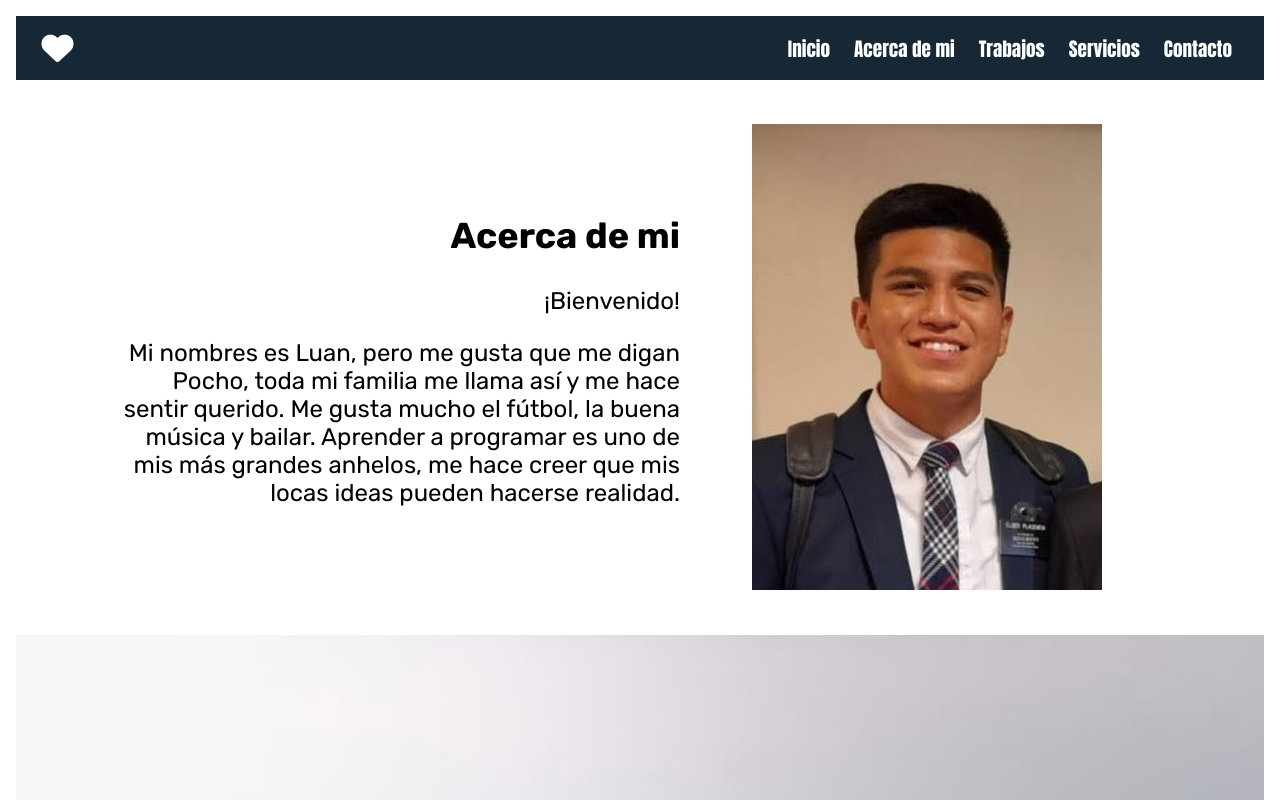
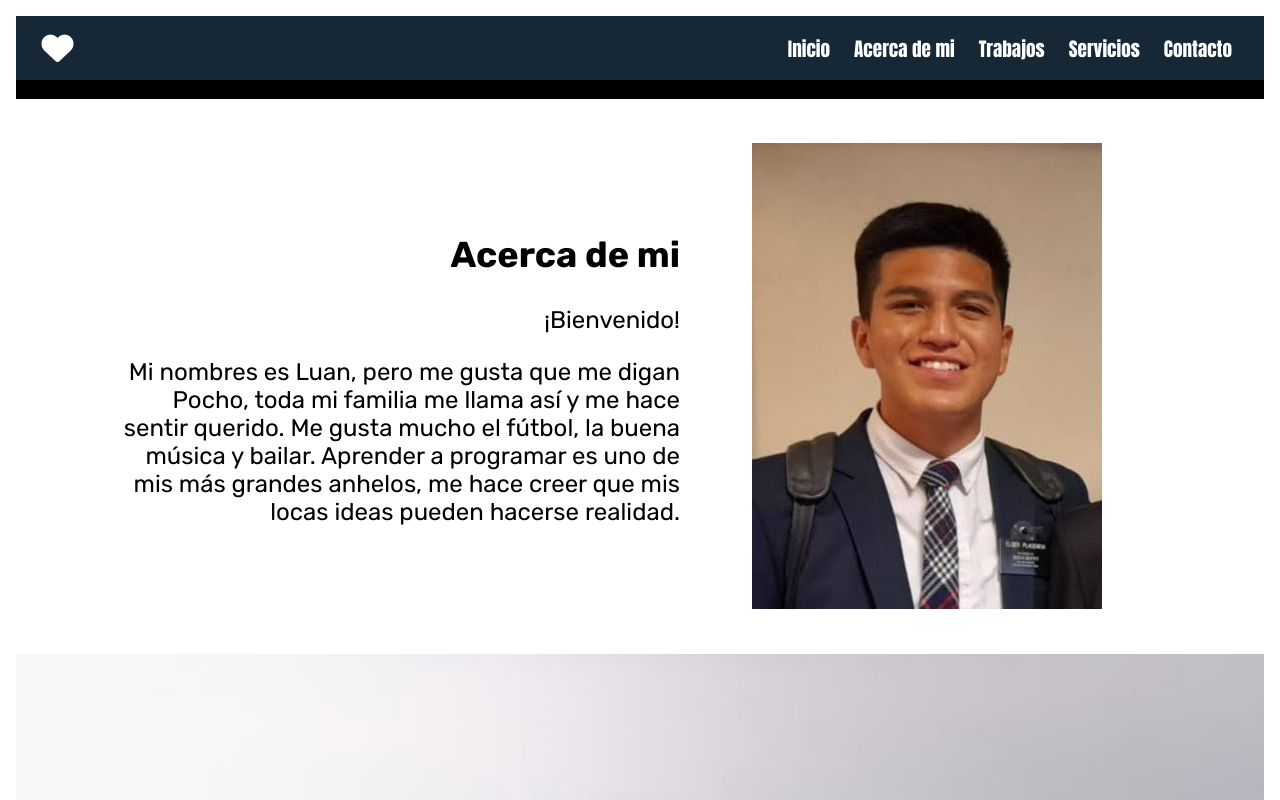
Before and after one commit to luanplasencia/miprimerapagina, a plain HTML site: page index.html in a window 1280 px wide. Shown: the top 800 px of the page. Drawn offline with Linux system fonts and the light colour scheme.

Commit message:
Mi primera confirmación de actualización

```diff
--- a/index.html
+++ b/index.html
@@ -31,6 +31,7 @@
             </nav>
         </header>
         <main id="seccion-principal">
+          <div class="greeting">Hola, qué tal</div>
             <section class="seccion-1">
                 <div class="acerca-de">
                     <h2>Acerca de mi</h2>
--- a/styles.css
+++ b/styles.css
@@ -37,6 +37,10 @@ header nav ul li {
     font-size: 1.2em;
     font-family: Impact, Haettenschweiler, 'Arial Narrow Bold', sans-serif;
     color: white;
+}
+
+.greeting {
+    background-color: black;
 }
 
 .seccion-1 {
```
